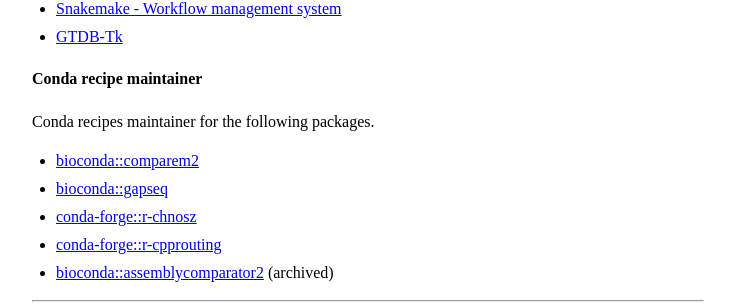
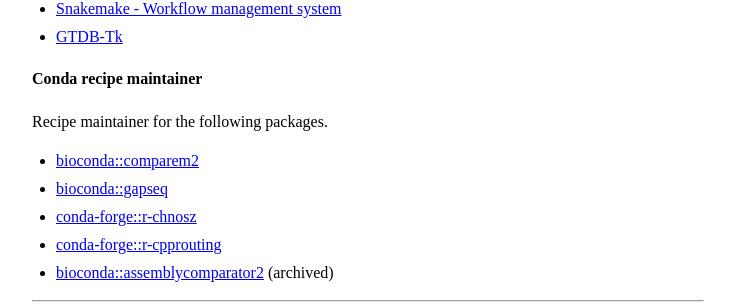
Before and after one commit to cmkobel/cmkobel.github.io, a Jekyll site: the page built from _pages/about.md, in a window 1280 px wide. Shown: the part 1516-1821 px from the top of the page, without its empty margins (272-1007 px from the left). Built offline with Jekyll 4.4.1, drawn with Linux system fonts in a browser that asks for light colours.

Commit message:
Update about.md

```diff
--- a/_pages/about.md
+++ b/_pages/about.md
@@ -51,7 +51,7 @@ Contributor to the code base of the following open source projects.
 
 #### Conda recipe maintainer
 
-Conda recipes maintainer for the following packages.
+Recipe maintainer for the following packages.
 
   - [bioconda::comparem2](https://anaconda.org/bioconda/comparem2)
   - [bioconda::gapseq](https://anaconda.org/bioconda/gapseq)
```
